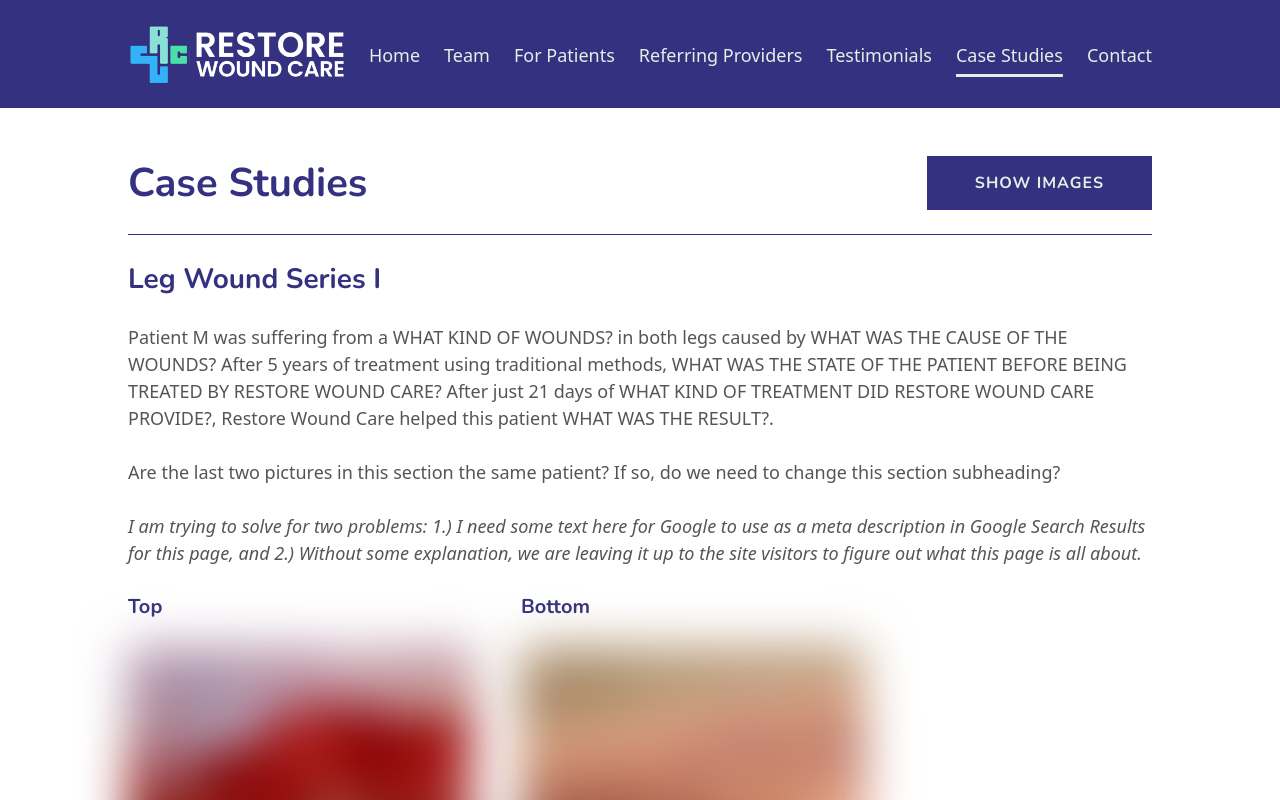
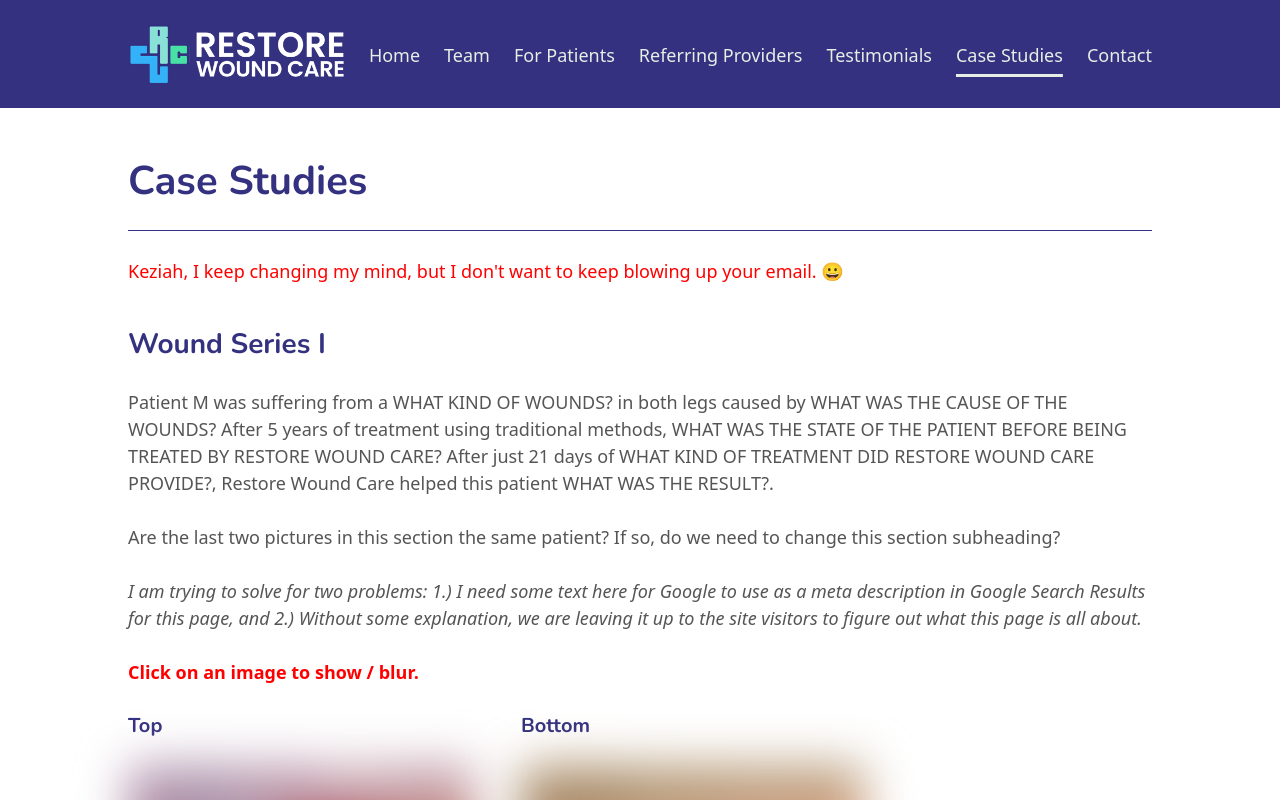
Before and after one commit to bmehder/restore-wound-care, a SvelteKit app: page /case-studies in a window 1280 px wide. Shown: the top 800 px of the page. Built offline with nearby package versions, Linux system fonts and the light colour scheme.

Commit message:
Case Studies: individual img toggle

```diff
--- a/src/routes/case-studies/+page.svelte
+++ b/src/routes/case-studies/+page.svelte
@@ -1,10 +1,6 @@
 <script>
   import { top, legWounds } from './data'
   import Wound from './Wound.svelte'
-
-  let isUnblurred = false
-
-  const handleClick = () => isUnblurred = !isUnblurred
 </script>
 
 <svelte:head>
@@ -12,13 +8,13 @@
   <!-- <meta name="description" content="Restore Wound Care specializes in treating chronic wounds. There are many treatment options for wounds, and Restore Medical Group will work with you to provide the best option for care."> -->
 </svelte:head>
 
-<h1 class="title">
-  <span>Case Studies</span>
-  <button on:click={handleClick}>{ isUnblurred ? 'Blur Images' : 'Show Images'}</button>
-</h1>
+<h1 class="title">Case Studies</h1>
 
 <section class="flow">
-  <h2>Leg Wound Series I</h2>
+  <p style="color: red;">
+    Keziah, I keep changing my mind, but I don't want to keep blowing up your email. 😀
+  </p>
+  <h2>Wound Series I</h2>
   <p>
     Patient M was suffering from a WHAT KIND OF WOUNDS? in both legs caused by WHAT WAS
     THE CAUSE OF THE WOUNDS? After 5 years of treatment using traditional methods, WHAT
@@ -38,37 +34,30 @@
       is all about.</em
     >
   </p>
+  <p style="color: red;font-weight: bold;">Click on an image to show / blur.</p>
   <ul class="auto-grid top">
     {#each top as item}
-      <Wound {item} {isUnblurred} />
+      <Wound {item} />
     {/each}
   </ul>
 </section>
 
 <section class="flow" style="margin-block-start: var(--double-size);">
-  <h2>Leg Wound Series II</h2>
+  <h2>Wound Series II</h2>
   <p>
     You can follow the same template as the description for the first section. What was
     the problem and what caused it? What did they try before using RWC? What did RWC do to
     fix the problem? What was the result in the end?
   </p>
+  <p style="color: red;font-weight: bold;">Click on an image to show / blur.</p>
   <ul class="auto-grid">
     {#each legWounds as item}
-      <Wound {item} {isUnblurred} />
+      <Wound {item} />
     {/each}
   </ul>
 </section>
 
 <style>
-  .title {
-    display: flex;
-    justify-content: space-between;
-    align-items: center;
-    flex-wrap: wrap;
-  }
-  button {
-    font-size: initial;
-  }
   @media (min-width: 48em) {
     .top {
       max-width: 41em;
--- a/src/routes/case-studies/Wound.svelte
+++ b/src/routes/case-studies/Wound.svelte
@@ -3,19 +3,29 @@
 
   const { heading, src, description } = item
 
-  export let isUnblurred = false
+  let isUnblurred = false
+
+  const handleClick = () => (isUnblurred = !isUnblurred)
 </script>
 
 <li class="flow">
   <h3>{heading}</h3>
-  <img class:isUnblurred class="square" {src} alt="{heading}" />
+  <img
+    on:click={handleClick}
+    on:keydown={handleClick}
+    class:isUnblurred
+    class="square"
+    {src}
+    alt={heading}
+  />
   <p>{description}</p>
 </li>
 
 <style>
   img {
     filter: blur(var(--size));
-    transition: filter 1000ms ease;
+    transition: filter 600ms ease;
+    cursor: pointer;
   }
   .isUnblurred {
     filter: blur(0);
```
